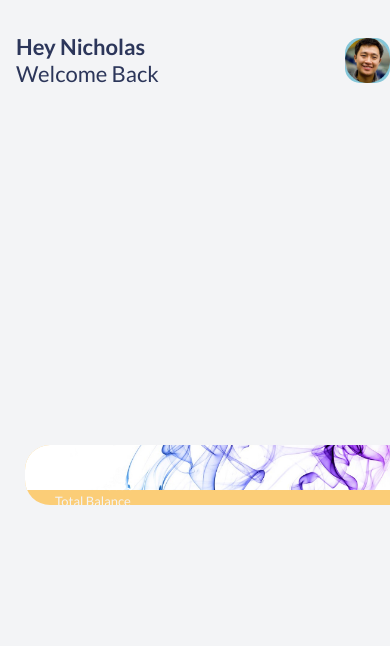
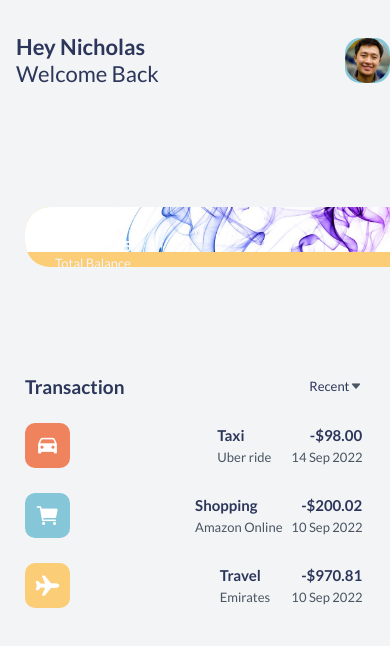
Before and after one commit to NKoech123/WalletApp, a React Native app: screen /Home in a window 390 px wide. Shown: the top 646 px of the page. Built offline with nearby package versions, Linux system fonts and the light colour scheme.

Commit message:
create TransactionRow

```diff
--- /dev/null
+++ b/components/Transactions/TransactionAvi.tsx
@@ -0,0 +1,25 @@
+import React, {FunctionComponent} from 'react';
+import styled from "styled-components/native";
+import { Ionicons } from "@expo/vector-icons";
+
+//colors
+import { colors } from '../colors';
+import { TransactionAviProps } from './types';
+
+const StyledView = styled.View`
+  height: 45px;
+  width: 45px;
+  border-radius: 10px;
+  align-items: center;
+  justify-content: center;
+`;
+
+const TransactionAvi: FunctionComponent<TransactionAviProps> = (props) => {
+  return (
+    <StyledView style={{backgroundColor: props.background}}>
+       <Ionicons name={props.icon} size={25} color={colors.white} />
+    </StyledView>
+  );
+};
+
+export default TransactionAvi;
--- /dev/null
+++ b/components/Transactions/TransactionItem.tsx
@@ -0,0 +1,80 @@
+import React, {FunctionComponent} from 'react'
+import styled from "styled-components/native";
+import { View } from 'react-native';
+
+//types
+import { TransactionProps } from './types';
+
+//components
+import { colors } from '../colors';
+import RegularText from '../Texts/RegularText';
+import SmallText from '../Texts/SmallText';
+import TransactionAvi from './TransactionAvi';
+
+const TransactionRow = styled.View`
+  flex-direction: row;
+  justify-content: space-between;
+  align-items: center;
+  width: 100%;
+  margin-bottom: 25px;
+`;
+
+const LeftView = styled.View`
+  flex-direction: row;
+  justify-content: flex-start;
+  height: 100%;
+  align-items: center;
+  flex: 2;
+`;
+
+const RightView = styled.View`
+  flex: 1;
+`;
+
+const TransactionItem: FunctionComponent<TransactionProps> = (props) => {
+  return (
+    <TransactionRow>
+        <LeftView>
+            <TransactionAvi
+            background={props.art.background}
+            icon={props.art.icon}
+            />
+        </LeftView>
+
+        <View style={{marginLeft: 10}}>
+            <RegularText textStyles={{
+                color: colors.secondary,
+                textAlign: "left",
+                marginBottom: 5,
+            }}>
+                {props.title}
+            </RegularText>
+            <SmallText textStyles={{
+                color: colors.graydark,
+                textAlign: "left",
+            }}>
+                {props.subtitle}
+            </SmallText>
+
+        </View>
+
+        <RightView>
+            <RegularText textStyles={{
+                color: colors.secondary,
+                textAlign: "right",
+                marginBottom: 5,
+            }}>
+                {props.amount}
+            </RegularText>
+            <SmallText textStyles={{
+                color: colors.graydark,
+                textAlign: "right",
+            }}>
+                {props.date}
+            </SmallText>
+        </RightView>
+    </TransactionRow>
+  )
+}
+
+export default TransactionItem
--- /dev/null
+++ b/components/Transactions/TransactionSection.tsx
@@ -0,0 +1,56 @@
+import React, {FunctionComponent} from 'react'
+import styled from "styled-components/native";
+import { Ionicons } from "@expo/vector-icons";
+
+//component
+import { colors } from '../colors';
+import RegularText from '../Texts/RegularText';
+import SmallText from '../Texts/SmallText';
+import TransactionItem from './TransactionItem';
+//types
+import { TransactionSectionProps } from './types';
+
+const TransactionSectionBackground = styled.View`
+  width: 100%;
+  padding-horizontal: 25px;
+  padding-top: 5px;
+  flex: 2;
+`;
+
+const TransactionRow = styled.View`
+  flex-direction: row;
+  justify-content: space-between;
+  align-items: center;
+  width: 100%;
+`;
+
+const TransactionList = styled.FlatList`
+  width: 100%;
+`;
+
+const TransactionSection: FunctionComponent<TransactionSectionProps> = (props) => {
+  return (
+    <TransactionSectionBackground>
+          <TransactionRow style={{marginBottom: 25}}>
+            <RegularText textStyles={{fontSize: 19, color: colors.secondary}}>
+                Transaction
+            </RegularText>
+            <SmallText textStyles={{color: colors.secondary}}>
+                 Recent
+            <Ionicons name="caret-down" size={13} color={colors.graydark}/>
+            </SmallText>
+          </TransactionRow>
+          <TransactionList
+            data= {props.data}
+            showsVerticalScrollIndicator={false}
+            contentContainerStyle={{
+                paddingBottom: 25,
+            }}
+            keyExtractor={({ id }: any)=> id.toString()}
+            renderItem= {({item}:any)=> <TransactionItem {...item} />}
+          />
+    </TransactionSectionBackground>
+  );
+}
+
+export default TransactionSection
--- /dev/null
+++ b/components/Transactions/types.tsx
@@ -0,0 +1,20 @@
+export interface TransactionProps {
+    id: number;
+    title: string;
+    subtitle: string;
+    amount: string;
+    date: string;
+    art: {
+        icon: string;
+        background: string;
+    };
+};
+
+export interface TransactionSectionProps {
+    data: Array<TransactionProps>;
+};
+
+export interface TransactionAviProps {
+    icon: any;
+    background: string;
+}
--- a/screens/Home.tsx
+++ b/screens/Home.tsx
@@ -8,7 +8,7 @@
 import CardSection from '../components/Cards/CardSection';
 import logo1 from '../assets/cards/visa.png';
 import logo2 from '../assets/cards/mastercard.png';
-
+import TransactionSection from '../components/Transactions/TransactionSection';
 const HomeContainer = styled(Container)`
   background-color: ${colors.graylight};
   width: 100%;
@@ -19,30 +19,67 @@
   const cardData = [
     {
       id: 1,
-      accountNo:"343425.35",
+      accountNo:"34342535",
       balance:200043.21,
       alias: "Work Debit",
       logo: logo1,
     },
     {
       id: 2,
-      accountNo:"993443.35",
+      accountNo:"99344335",
       balance:790043.01,
       alias: "Personal prepaid",
       logo: logo2,
     },
     {
       id: 3,
-      accountNo:"23425.41",
+      accountNo:"23425441",
       balance:89043.18,
       alias: "School prepaid",
       logo: logo1,
     },
   ];
+  const transactionData = [
+    {
+      id: 1,
+      amount:"-$98.00",
+      date:"14 Sep 2022",
+      title: "Taxi",
+      subtitle: "Uber ride",
+      art:{
+        background: colors.primary,
+        icon: "car",
+      },
+    },
+    {
+      id: 2,
+      amount:"-$200.02",
+      date:"10 Sep 2022",
+      title: "Shopping",
+      subtitle: "Amazon Online",
+      art:{
+        background: colors.tertiary,
+        icon: "cart",
+      },
+    },
+    {
+      id: 3,
+      amount:"-$970.81",
+      date:"10 Sep 2022",
+      title: "Travel",
+      subtitle: "Emirates",
+      art:{
+        background: colors.accent,
+        icon: "airplane",
+      },
+    },
+
+  ];
   return (
     <HomeContainer>
         <StatusBar style="dark"/>
         <CardSection data={cardData}/>
+        <TransactionSection data={transactionData}/>
     </HomeContainer>
   )
 }
```
